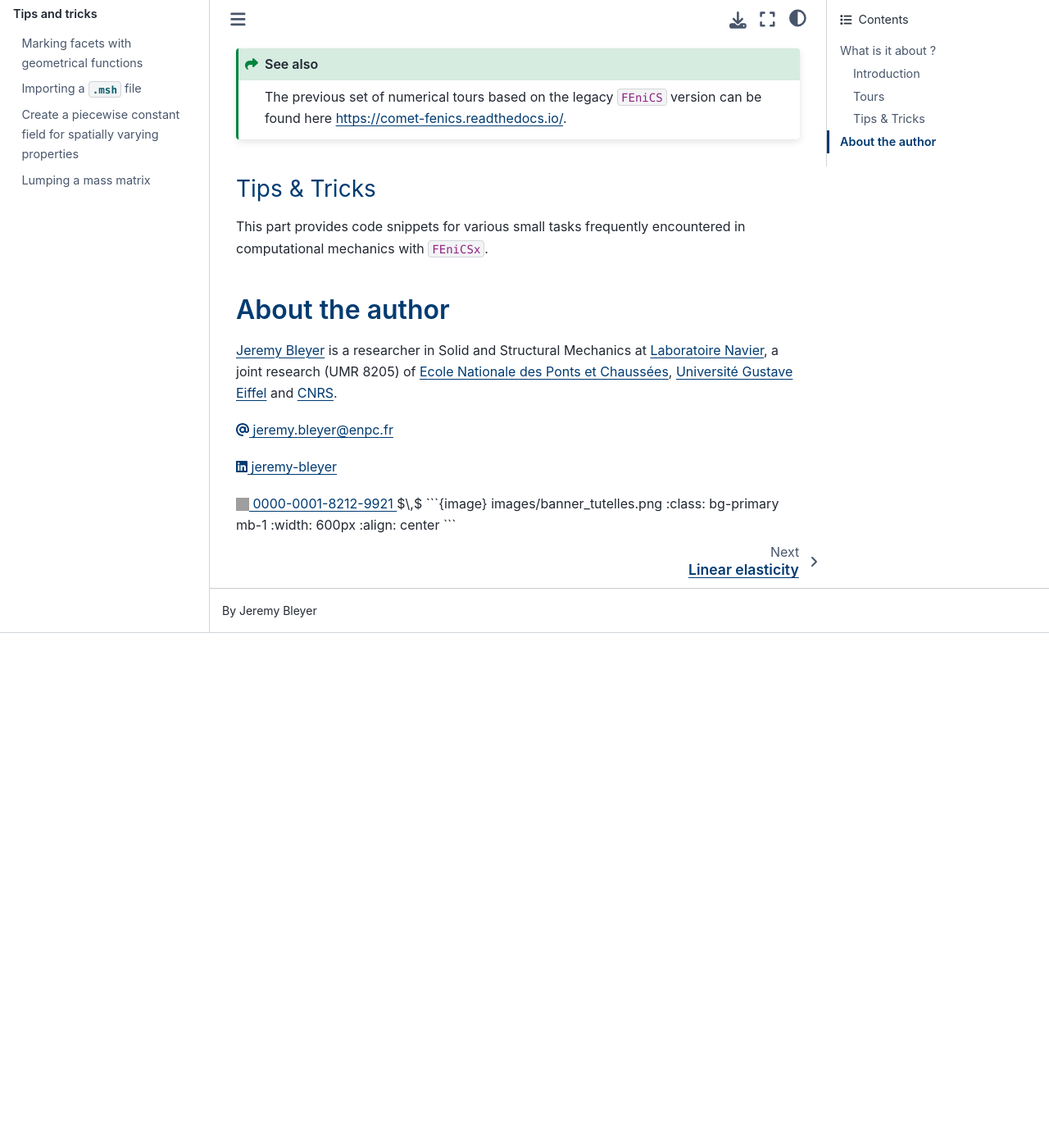
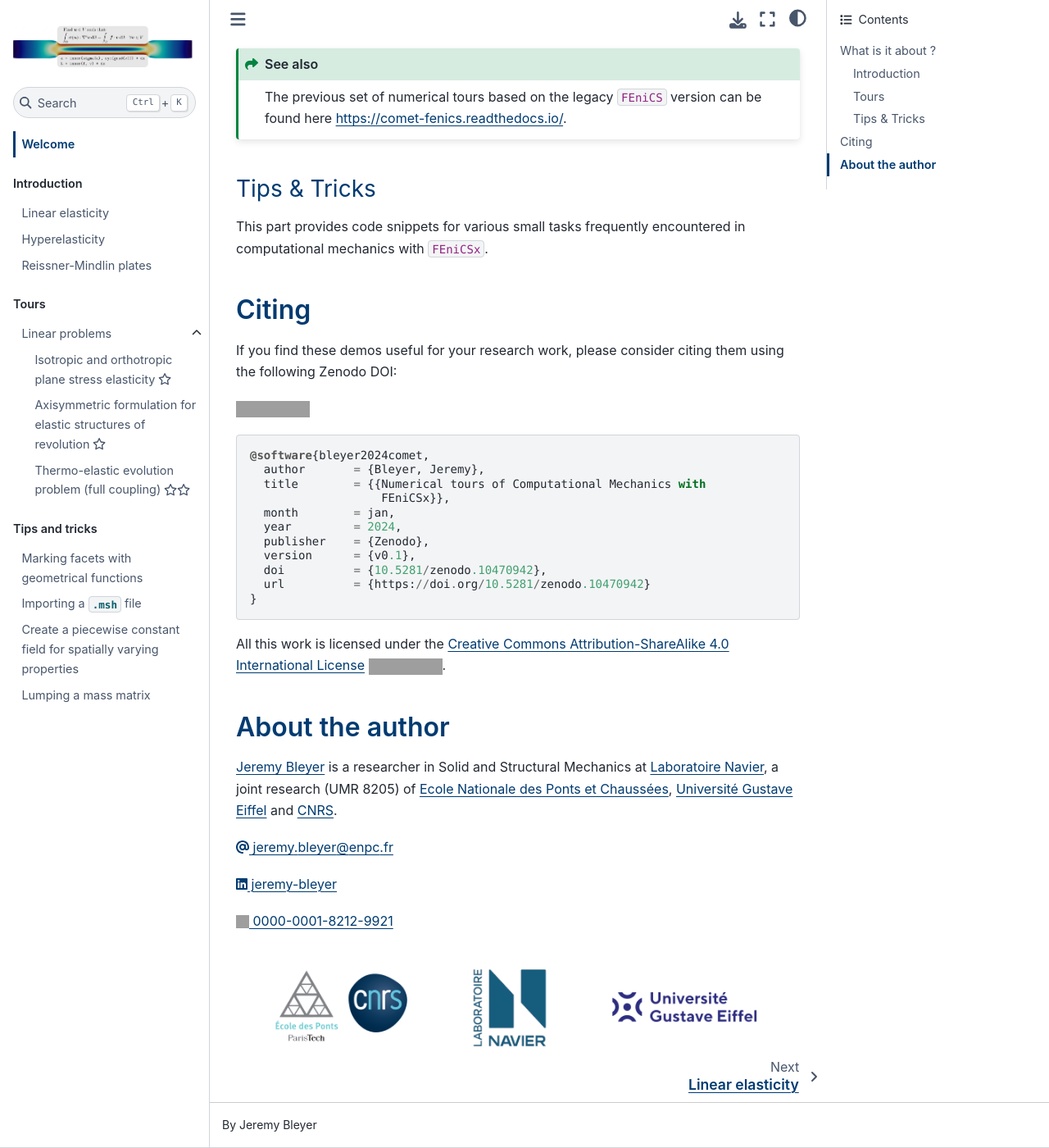
Before and after one commit to bleyerj/comet-fenicsx, a Jupyter Book: the page built from index.md, in a window 1280 px wide and 1400 px high, scrolled down 1528 px. Shown: the whole window at 82% size. Built offline with Jupyter Book 1.0.4 settings and Sphinx 7.4.7 and the Sphinx Book theme 1.1.4, drawn with Linux system fonts in a browser that asks for light colours; pages that are not in the unit, such as notebooks, are missing from menus; before the commit the page ends 2300 px from its top, so only the background shows below that; grey boxes are pictures that could not be loaded.

Commit message:
Rename thermoelasticity file

````diff
--- a/_toc.yml
+++ b/_toc.yml
@@ -16,7 +16,8 @@ parts:
     sections:
     - file: tours/linear_problems/isotropic_orthotropic_elasticity.md
     - file: tours/linear_problems/axisymmetric_elasticity.md
-    - file: tours/linear_problems/thermoelasticity_transient.md
+    - file: tours/linear_problems/thermoelasticity_weak.md
+    - file: tours/linear_problems/thermoelasticity_full.md
 - caption: Tips and tricks
   chapters:
   - file: tips/mark_facets.md
--- a/index.md
+++ b/index.md
@@ -44,6 +44,29 @@ The previous set of numerical tours based on the legacy `FEniCS` version can be
 This part provides code snippets for various small tasks frequently encountered in computational mechanics with `FEniCSx`.
 
 
+## Citing
+
+If you find these demos useful for your research work, please consider citing them using the following Zenodo DOI:
+
+[![DOI](https://zenodo.org/badge/DOI/10.5281/zenodo.10470942.svg)](https://doi.org/10.5281/zenodo.10470942)
+
+```
+@software{bleyer2024comet,
+  author       = {Bleyer, Jeremy},
+  title        = {{Numerical tours of Computational Mechanics with
+                   FEniCSx}},
+  month        = jan,
+  year         = 2024,
+  publisher    = {Zenodo},
+  version      = {v0.1},
+  doi          = {10.5281/zenodo.10470942},
+  url          = {https://doi.org/10.5281/zenodo.10470942}
+}
+```
+
+All this work is licensed under the [Creative Commons Attribution-ShareAlike 4.0 International License](http://creativecommons.org/licenses/by-sa/4.0/>) ![license](https://i.creativecommons.org/l/by-sa/4.0/88x31.png).
+
+
 ## About the author
 
 [Jeremy Bleyer](https://sites.google.com/site/bleyerjeremy/) is a researcher in Solid and Structural Mechanics at [Laboratoire Navier](https://navier-lab.fr), a joint research  (UMR 8205) of [Ecole Nationale des Ponts et Chaussées](http://www.enpc.fr),
@@ -57,7 +80,9 @@ This part provides code snippets for various small tasks frequently encountered
 <img alt="ORCID logo" src="https://info.orcid.org/wp-content/uploads/2019/11/orcid_32x32.png" width="16" height="16" />
  0000-0001-8212-9921
 </a>
+
 $\,$
+
 ```{image} images/banner_tutelles.png
 :class: bg-primary mb-1
 :width: 600px
--- a/tours/linear_problems/axisymmetric_elasticity.md
+++ b/tours/linear_problems/axisymmetric_elasticity.md
@@ -35,6 +35,11 @@ $\newcommand{\bsig}{\boldsymbol{\sigma}}
 \newcommand{\Dirichlet}{{\partial \Omega_\text{D}}}
 \newcommand{\neumann}{{\partial \omega_\text{N}}}
 \newcommand{\dirichlet}{{\partial \omega_\text{D}}}$
+```
+
+```{image} axisymmetric_elasticity.png
+:align: center
+:width: 400px
 ```
 
  We will consider a solid of revolution around a fixed axis $(Oz)$, the loading, boundary conditions and material properties being also invariant with respect to a rotation along the symmetry axis. The solid cross-section in a plane $\theta=\text{cst}$ will be represented by a two-dimensional domain $\omega$. With such a 2D mesh, the first spatial variable (`x[0]` in `UFL`) will represent the radial coordinate $r$ whereas the second spatial variable (`x[1]`) will denote the axial variable $z$.
````
Also changed, not shown: tours/linear_problems/thermoelasticity_full.md (renamed from tours/linear_problems/thermoelasticity_transient.md).
